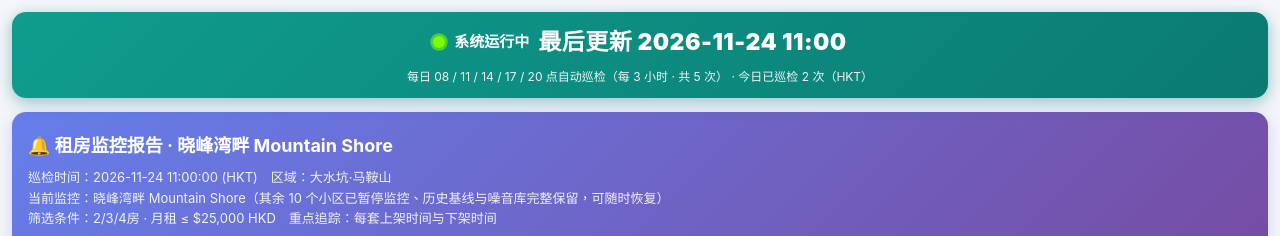
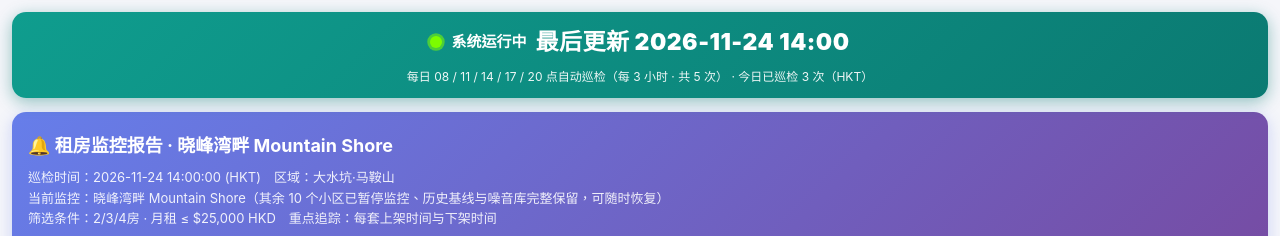
Before and after one commit to stable-node/wxs, a plain HTML site: page inspection_card.html in a window 1280 px wide. Shown: the top 236 px of the page. Drawn offline with Linux system fonts and the light colour scheme.

Commit message:
auto: update inspection_card.html

```diff
--- a/inspection_card.html
+++ b/inspection_card.html
@@ -244,14 +244,14 @@ body {
   <div class="runbar-top">
     <span class="run-dot"></span>
     <span class="run-status">系统运行中</span>
-    <span class="run-time">最后更新 2026-11-24 11:00</span>
+    <span class="run-time">最后更新 2026-11-24 14:00</span>
   </div>
-  <div class="runbar-sub">每日 08 / 11 / 14 / 17 / 20 点自动巡检（每 3 小时 · 共 5 次） · 今日已巡检 2 次（HKT）</div>
+  <div class="runbar-sub">每日 08 / 11 / 14 / 17 / 20 点自动巡检（每 3 小时 · 共 5 次） · 今日已巡检 3 次（HKT）</div>
 </div>
 
 <div class="header">
   <h1>🔔 租房监控报告 · 晓峰湾畔 Mountain Shore</h1>
-  <div class="meta">巡检时间：2026-11-24 11:00:00 (HKT)　区域：大水坑·马鞍山</div>
+  <div class="meta">巡检时间：2026-11-24 14:00:00 (HKT)　区域：大水坑·马鞍山</div>
   <div class="meta">当前监控：晓峰湾畔 Mountain Shore（其余 10 个小区已暂停监控、历史基线与噪音库完整保留，可随时恢复）</div>
   <div class="meta">筛选条件：2/3/4房 · 月租 ≤ $25,000 HKD　重点追踪：每套上架时间与下架时间</div>
   <div class="counts">
```
